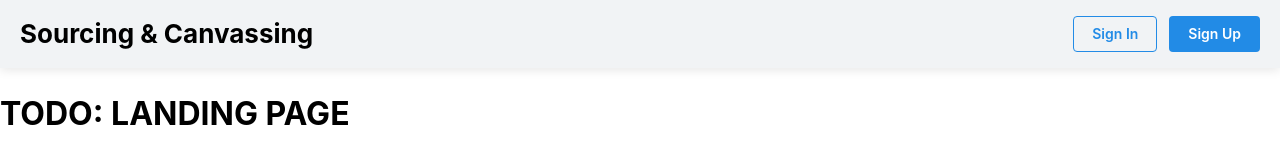
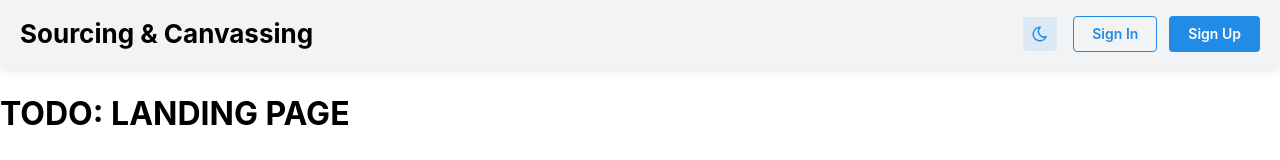
Before and after one commit to xjeyceex/help-earth-now-with-backend, a Next.js app: page / in a window 1280 px wide. Shown: the top 160 px of the page. Built offline with nearby package versions, Linux system fonts and the light colour scheme.

Commit message:
have dark mode toggle and hover on ticket id ticketlist

```diff
--- a/app/components/Navbar.tsx
+++ b/app/components/Navbar.tsx
@@ -2,13 +2,28 @@
 
 import { userLogout } from "@/actions/post";
 import { useUserStore } from "@/stores/userStore";
-import { Avatar, Button, Flex, Menu, Title } from "@mantine/core";
+import {
+  ActionIcon,
+  Avatar,
+  Button,
+  Flex,
+  Menu,
+  Title,
+  useMantineColorScheme,
+} from "@mantine/core";
+import { IconMoon, IconSun } from "@tabler/icons-react";
 import Link from "next/link";
-import { useTransition } from "react";
+import { useEffect, useState, useTransition } from "react";
 
 const Navbar = () => {
   const { user, clearUser } = useUserStore();
   const [, startTransition] = useTransition();
+  const { colorScheme, toggleColorScheme } = useMantineColorScheme();
+  const [mounted, setMounted] = useState(false); // Ensure hydration consistency
+
+  useEffect(() => {
+    setMounted(true); // Ensures this runs only on the client
+  }, []);
 
   const handleLogout = () => {
     startTransition(() => {
@@ -23,29 +38,47 @@ const Navbar = () => {
       align="center"
       py="md"
       px="lg"
-      bg="gray.1"
+      bg={mounted && colorScheme === "dark" ? "dark.7" : "gray.1"}
       style={{
         position: "sticky",
         top: 0,
-        zIndex: 1000, // Navbar stays on top
+        zIndex: 1000,
         width: "100%",
         boxShadow: "0px 2px 10px rgba(0,0,0,0.1)",
       }}
     >
-      <Title size="h2">Sourcing & Canvassing</Title>
+      <Title
+        size="h2"
+        c={mounted && colorScheme === "dark" ? "gray.2" : "black"}
+      >
+        Sourcing & Canvassing
+      </Title>
+
+      <Flex align="center" gap="md">
+        {/* Light Mode / Dark Mode Toggle */}
+        {mounted && (
+          <ActionIcon
+            variant="light"
+            size="lg"
+            onClick={toggleColorScheme}
+            aria-label="Toggle theme"
+          >
+            {colorScheme === "dark" ? (
+              <IconSun size={18} />
+            ) : (
+              <IconMoon size={18} />
+            )}
+          </ActionIcon>
+        )}
 
         {user ? (
-        // Profile Menu if user is logged in
           <Menu shadow="md" width={200} withinPortal>
             <Menu.Target>
               <Avatar
                 src={user.user_avatar}
                 radius="xl"
                 size="md"
-              style={{
-                cursor: "pointer",
-                transition: "transform 0.2s ease",
-              }}
+                style={{ cursor: "pointer", transition: "transform 0.2s ease" }}
                 onMouseEnter={(e) =>
                   (e.currentTarget.style.transform = "scale(1.1)")
                 }
@@ -56,8 +89,6 @@ const Navbar = () => {
             </Menu.Target>
 
             <Menu.Dropdown style={{ zIndex: 1100 }}>
-            {" "}
-            {/* Higher than navbar */}
               <Menu.Label>Account</Menu.Label>
               <Menu.Item component={Link} href="/profile">
                 View Profile
@@ -68,7 +99,6 @@ const Navbar = () => {
             </Menu.Dropdown>
           </Menu>
         ) : (
-        // Sign In / Sign Up if user is not logged in
           <Flex gap="sm">
             <Button component={Link} href="/sign-in" variant="outline">
               Sign In
@@ -84,6 +114,7 @@ const Navbar = () => {
           </Flex>
         )}
       </Flex>
+    </Flex>
   );
 };
 
```
Also changed, not shown: app/components/TicketList.tsx (+14 -1 lines). Lines whose indentation alone changed are shown as unchanged.
